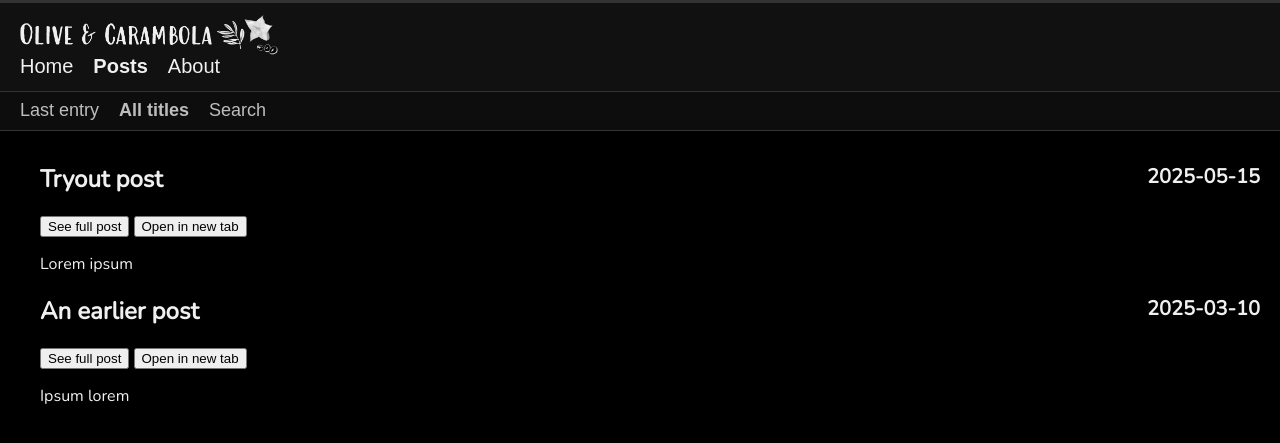
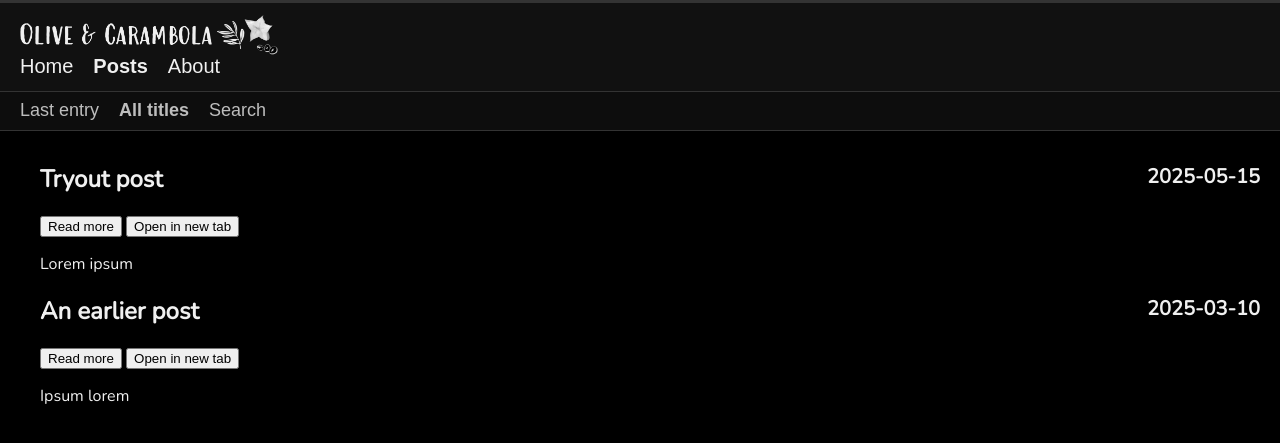
Before and after one commit to olivecarambola/logbook, a Jekyll site: the page built from post_all.md, in a window 1280 px wide. Shown: the top 443 px of the page. Built offline with Jekyll 4.4.1, drawn with Linux system fonts in a browser that asks for light colours; some web fonts are replaced.

Commit message:
Update allposts.html

```diff
--- a/_layouts/allposts.html
+++ b/_layouts/allposts.html
@@ -35,7 +35,7 @@
                 {{ post.title }}
                 <small style="float:right;">{{ post.date | date: "%Y-%m-%d" }}</small>
               </h2>
-              <button class="toggle-content" data-target="content-{{ forloop.index }}">See full post</button>
+              <button class="toggle-content" data-target="content-{{ forloop.index }}">Read more</button>
               <button onclick="window.open('{{ post.url }}', '_blank')">Open in new tab</button>
               <p class="summary" id="summary-{{ forloop.index }}">{{ post.summary }}</p>
               <div class="full-content" id="content-{{ forloop.index }}" style="display:none;">
```
